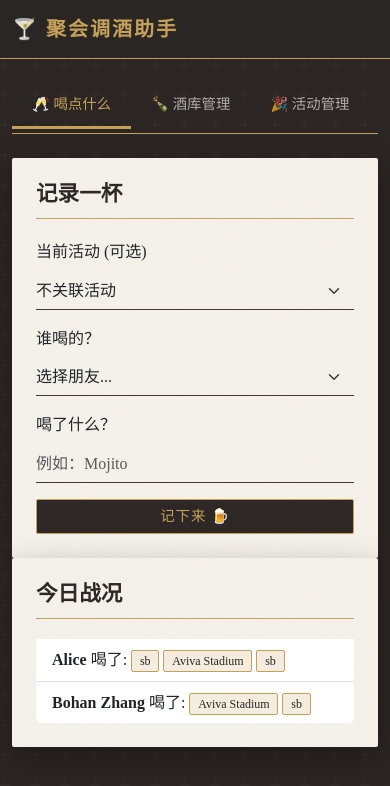
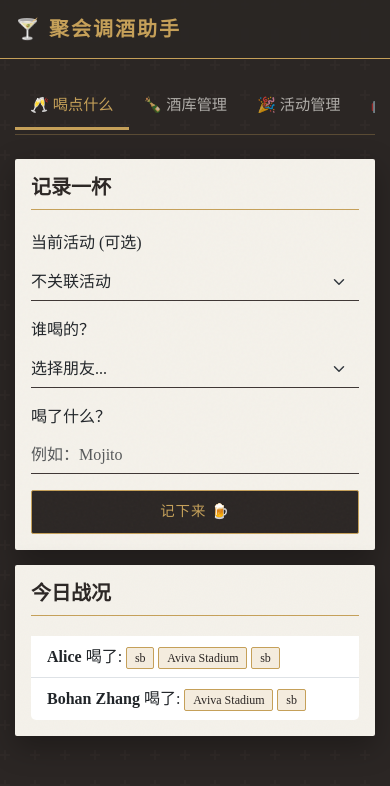
Before and after one commit to beihaizhang11/ClamHelper, a Flask app: page / in a window 390 px wide. Shown: the top 786 px of the page. Run offline with Flask 3, Linux system fonts and the light colour scheme; some libraries are stand-ins or nearby versions.

Commit message:
Pref: Improve frontend performance in mobile

```diff
--- a/static/css/style.css
+++ b/static/css/style.css
@@ -227,14 +227,45 @@
 
 /* Mobile Optimization */
 @media (max-width: 768px) {
+    .container {
+        padding-left: 15px;
+        padding-right: 15px;
+    }
+
     .nav-tabs {
         flex-wrap: nowrap;
         overflow-x: auto;
         justify-content: flex-start;
         padding-bottom: 5px;
+        margin-bottom: 1.5rem;
+        border-bottom: 1px solid rgba(197, 160, 89, 0.3);
+        /* Hide scrollbar for Chrome, Safari and Opera */
+        -webkit-overflow-scrolling: touch;
+    }
+    .nav-tabs::-webkit-scrollbar {
+        display: none;
     }
     .nav-tabs .nav-link {
         white-space: nowrap;
-        font-size: 0.9rem;
+        font-size: 0.95rem;
+        padding: 10px 15px;
+    }
+
+    .card {
+        margin-bottom: 15px;
+    }
+
+    .card h4, .card h5 {
+        font-size: 1.25rem;
+    }
+
+    /* Better touch targets for buttons */
+    .btn {
+        padding: 10px 15px;
+    }
+
+    /* Adjust modal for mobile */
+    .modal-dialog {
+        margin: 10px;
     }
 }
--- a/templates/index.html
+++ b/templates/index.html
@@ -47,7 +47,7 @@
         <div class="tab-pane fade show active" id="drink" role="tabpanel">
             <div class="row">
                 <div class="col-md-6">
-                    <div class="card p-4">
+                    <div class="card p-3 p-md-4">
                         <h4>记录一杯</h4>
                         <form action="/log_drink" method="POST">
                             <div class="mb-3">
@@ -82,7 +82,7 @@
                     </div>
                 </div>
                 <div class="col-md-6">
-                    <div class="card p-4">
+                    <div class="card p-3 p-md-4">
                         <h4>今日战况</h4>
                         <ul class="list-group list-group-flush">
                             {% for p in participants %}
@@ -109,8 +109,9 @@
             </div>
             <div class="row">
                 <div class="col-12">
-                    <div class="card p-4">
-                        <table class="table table-hover">
+                    <div class="card p-3 p-md-4">
+                        <div class="table-responsive">
+                            <table class="table table-hover text-nowrap">
                                 <thead>
                                     <tr>
                                         <th>名称</th>
@@ -148,12 +149,13 @@
                     </div>
                 </div>
             </div>
+        </div>
 
         <!-- Tab 3: 活动管理 -->
         <div class="tab-pane fade" id="events" role="tabpanel">
             <div class="row">
                 <div class="col-md-4">
-                    <div class="card p-4">
+                    <div class="card p-3 p-md-4">
                         <h4>发起新活动</h4>
                         <form action="/create_event" method="POST">
                             <div class="mb-3">
@@ -173,7 +175,7 @@
                     </div>
                 </div>
                 <div class="col-md-8">
-                    <div class="card p-4">
+                    <div class="card p-3 p-md-4">
                         <h4>活动列表</h4>
                         <div class="accordion" id="accordionEvents">
                             {% for event in events %}
@@ -247,7 +249,7 @@
                     <div class="tab-content" id="pills-tabContent">
                         <!-- Direct Mode -->
                         <div class="tab-pane fade show active" id="pills-direct" role="tabpanel">
-                            <div class="card p-4">
+                            <div class="card p-3 p-md-4">
                                 <h4>我想喝...</h4>
                                 <p class="text-muted small">AI 会根据你的库存为你推荐。</p>
                                 <textarea id="userRequest" class="form-control mb-3" rows="4" placeholder="例如：我想喝点酸甜口味的，不要太烈，或者我想消耗一下那瓶金酒..."></textarea>
@@ -257,7 +259,7 @@
 
                         <!-- Omakase Mode -->
                         <div class="tab-pane fade" id="pills-omakase" role="tabpanel">
-                            <div class="card p-4" style="background-color: #fdfbf7;">
+                            <div class="card p-3 p-md-4" style="background-color: #fdfbf7;">
                                 <h4>Omakase · 厨师发办</h4>
                                 <p class="text-muted small">把一切交给 Kenji 吧。</p>
                                 <div class="mb-3">
@@ -288,7 +290,7 @@
                 </div>
 
                 <div class="col-md-7">
-                    <div class="card p-4">
+                    <div class="card p-3 p-md-4">
                         <h4>AI 建议</h4>
                         <div id="aiLoading" class="text-center d-none my-5">
                             <div class="spinner-border text-warning" role="status">
@@ -330,14 +332,14 @@
         <div class="tab-pane fade" id="participants" role="tabpanel">
             <div class="row">
                 <div class="col-md-6">
-                    <div class="card p-4">
+                    <div class="card p-3 p-md-4">
                         <h4>添加新朋友</h4>
                         <form action="/add_participant" method="POST" class="d-flex gap-2">
                             <input type="text" class="form-control" name="name" placeholder="名字" required>
                             <button type="submit" class="btn btn-primary">添加</button>
                         </form>
                     </div>
-                    <div class="card p-4 mt-3">
+                    <div class="card p-3 p-md-4 mt-3">
                         <h4>朋友列表</h4>
                         <ul class="list-group">
                             {% for p in participants %}
```
Lines whose indentation alone changed are shown as unchanged.
